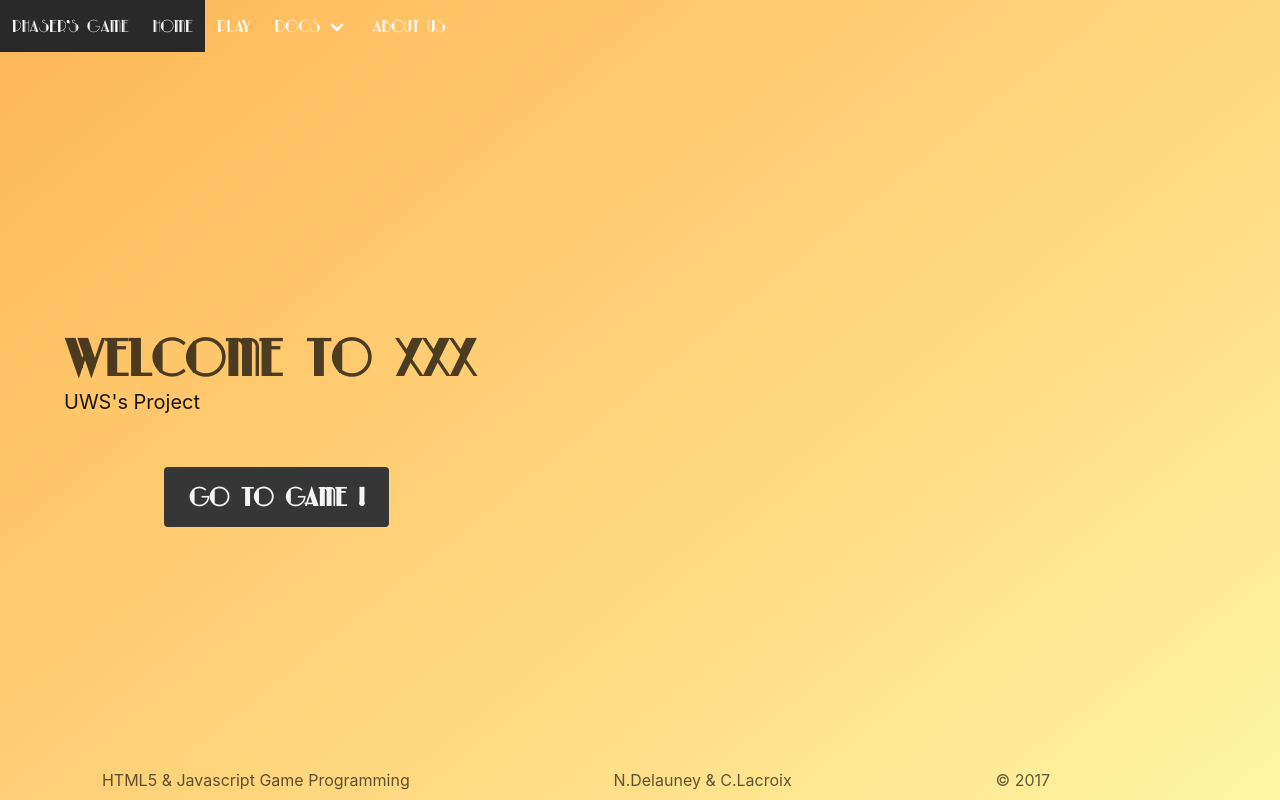
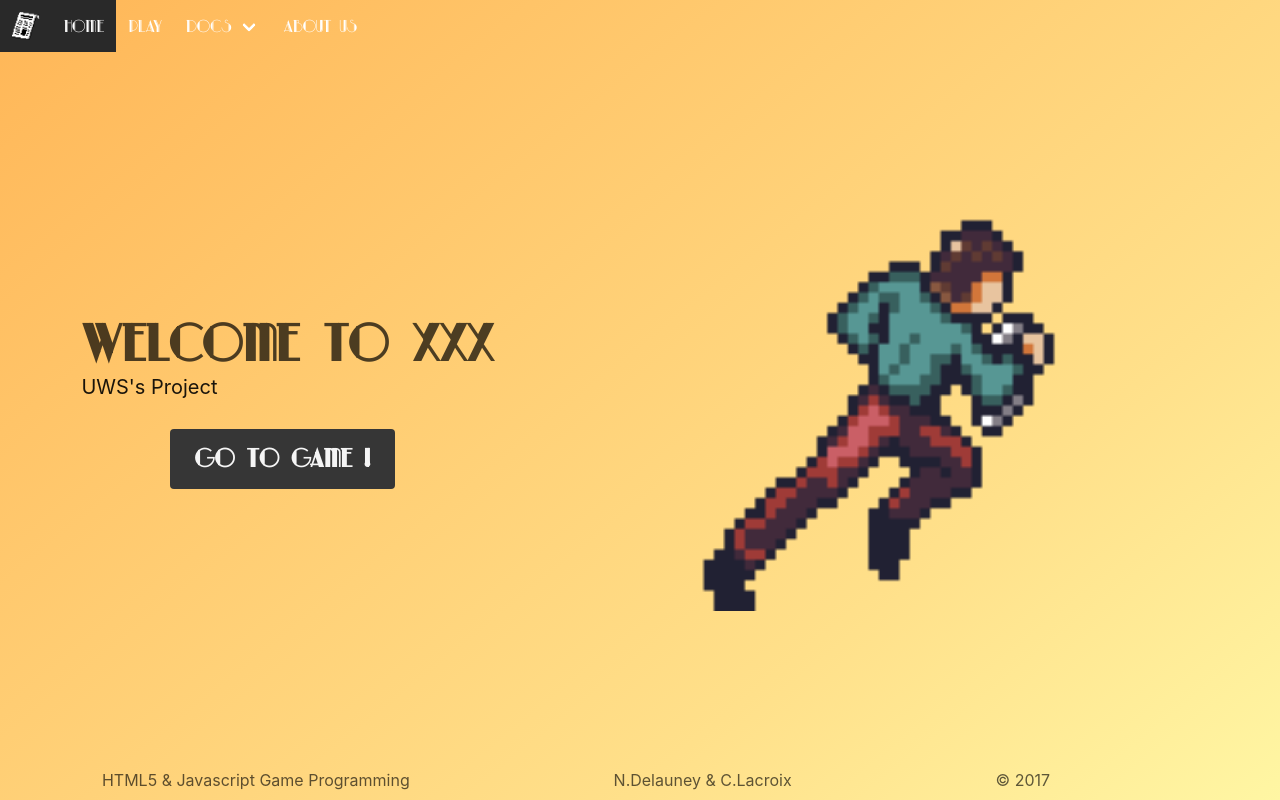
Before and after one commit to Delni/GameProgramming, a PHP site: page / in a window 1280 px wide. Run offline with PHP 8.4, Linux system fonts and the light colour scheme; some libraries are stand-ins or nearby versions.

Commit message:
:art: Add some artworks

```diff
--- a/PHP/head.php
+++ b/PHP/head.php
@@ -1,5 +1,6 @@
 <meta charset="utf-8">
 <title>Game Development</title>
+<link rel="shortcut icon" type="image/png" href="/GameProgramming/assets/img/favico.png">
 <!-- Bulma -->
 <link rel="stylesheet" href="https://cdnjs.cloudflare.com/ajax/libs/bulma/0.5.2/css/bulma.min.css">
 <!-- Font Awesome -->
--- a/PHP/menu.php
+++ b/PHP/menu.php
@@ -1,6 +1,6 @@
 <nav  id="menu"  class="navbar is-dark" role="navigation" aria-label="main navigation">
   <div class="navbar-brand">
-    <a class="navbar-item">Phaser's Game</a>
+    <a class="navbar-item" href="/GameProgramming/"><img src="/GameProgramming/assets/img/favico.png" alt="Phaser's Game"></a>
     <button class="button is-dark navbar-burger">
       <span></span>
       <span></span>
--- a/assets/master.css
+++ b/assets/master.css
@@ -23,8 +23,21 @@
 
 #playbutton {
   position: relative;
-  top: 2em;
-  left: 100px;
+  top: 15%;
+  left: 15%;
+}
+
+#mainTitle {
+  position: relative;
+}
+
+#mainTitle>* {
+  position: absolute;
+  top: 50%;
+  left: 30%;
+  height: 30%;
+  width: 100%;
+  margin: -15% 0 0 -25%;
 }
 
 .card {
--- a/index.php
+++ b/index.php
@@ -14,9 +14,19 @@
     </div>
     <div class="hero-body">
       <div class="container">
-        <h1 class="title is-1">Welcome to XXX</h1>
-        <h2 class="subtitle">UWS's Project</h2>
-        <a class="button is-dark is-large title has-text-light" id="playbutton" href="/GameProgramming/Play/">Go to game !</a>
+        <div class="columns">
+
+          <div id="mainTitle" class="column is-6">
+            <div>
+              <h1 class="title is-1">Welcome to XXX</h1>
+              <h2 class="subtitle">UWS's Project</h2>
+              <a class="button is-dark is-large title has-text-light" id="playbutton" href="/GameProgramming/Play/">Go to game !</a>
+            </div>
+          </div>
+          <div class="column is-6 has-text-centered image">
+            <img src="JS/assets/player.gif" alt="Ready Player One ?" style="max-width: 37vw; position:relative;top:-10%">
+          </div>
+        </div>
       </div>
     </div>
     <div class="hero-foot">
```
Also changed, not shown: assets/img/favico.png (added).
